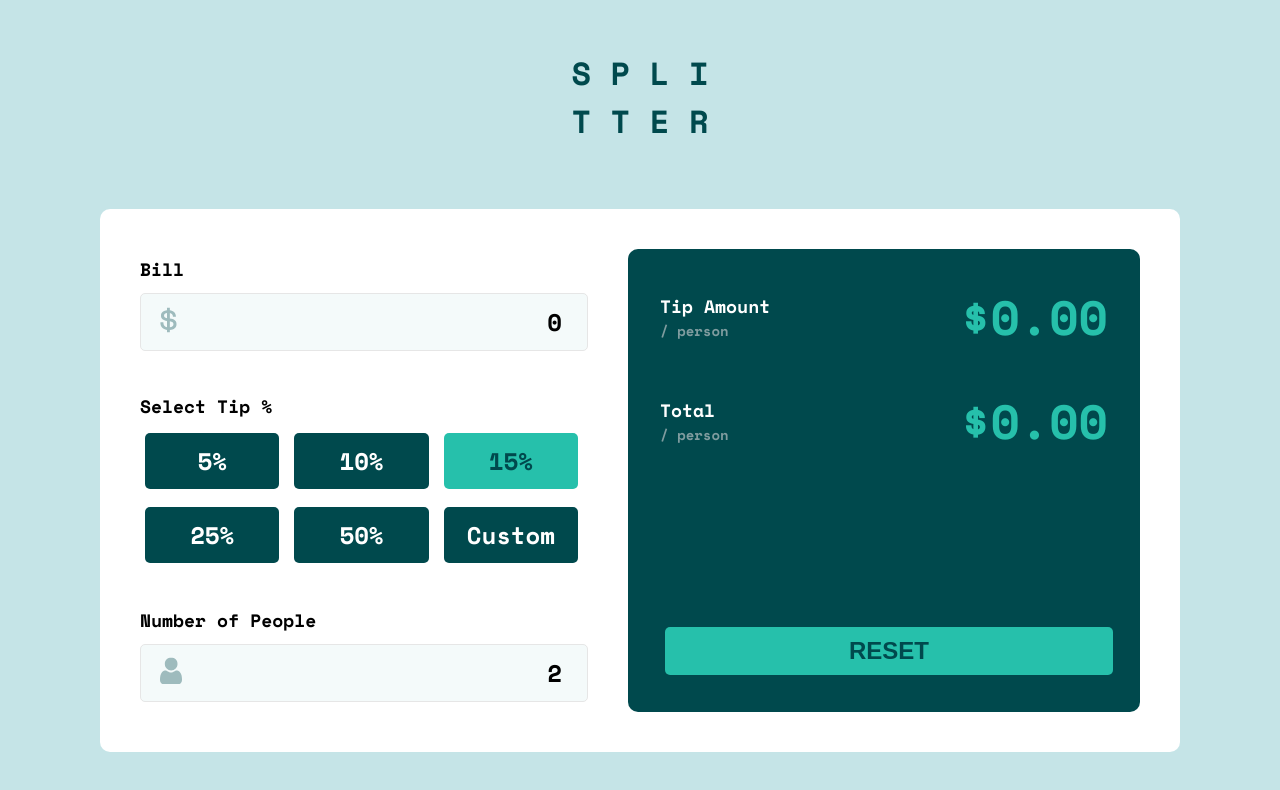
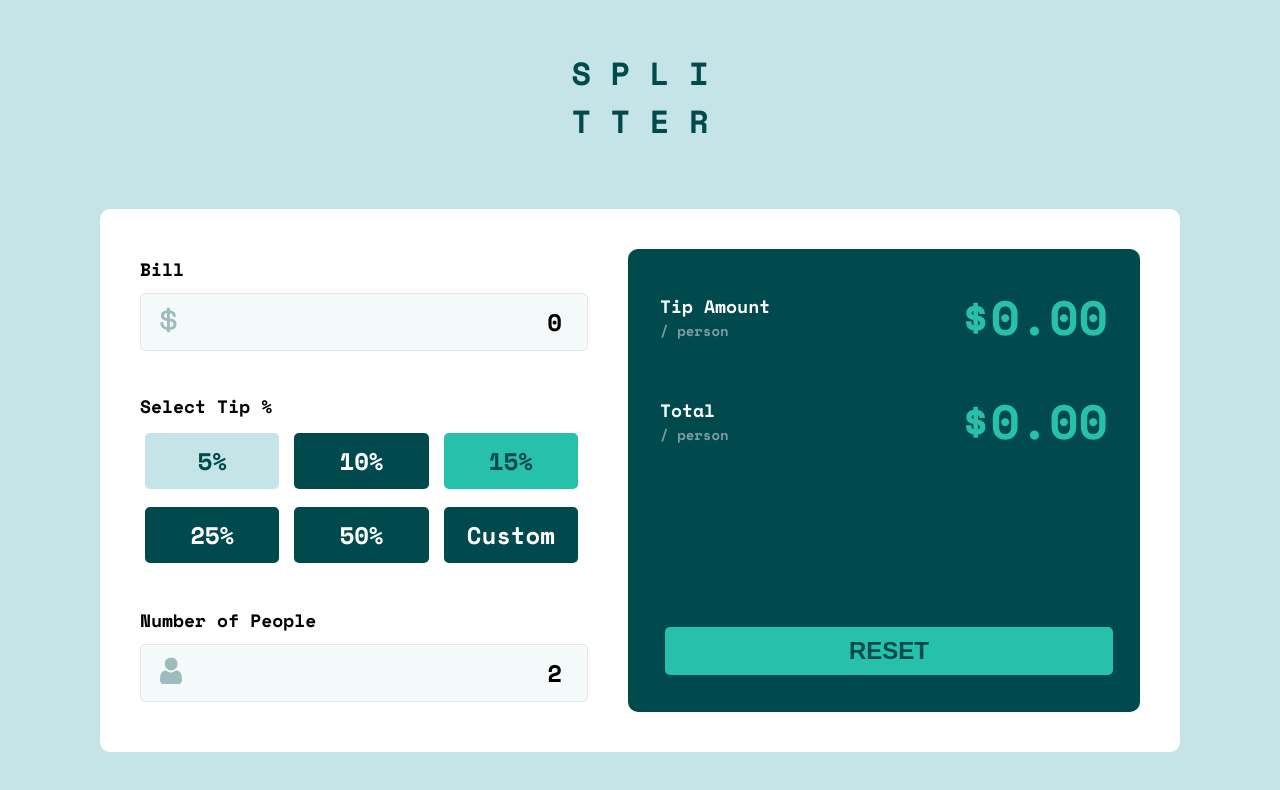
Before and after one commit to ryangholland/tip-calculator-app, a React (Vite) app: page / in a window 1280 px wide. In both pictures the pointer is over the label "5%". Shown: the top 790 px of the page. Built offline with nearby package versions, Linux system fonts and the light colour scheme.

Commit message:
Add button hover states

```diff
--- a/src/index.css
+++ b/src/index.css
@@ -93,6 +93,12 @@ input[type="radio"] {
   margin: 5px;
   width: 90%;
   text-align: center;
+}
+
+.radio-btn:hover,
+.btn:hover {
+  background-color: var(--neutral-light-grayish-cyan);
+  color: var(--neutral-very-dark-cyan);
 }
 
 /* Style the label when the associated radio button is checked */
```
